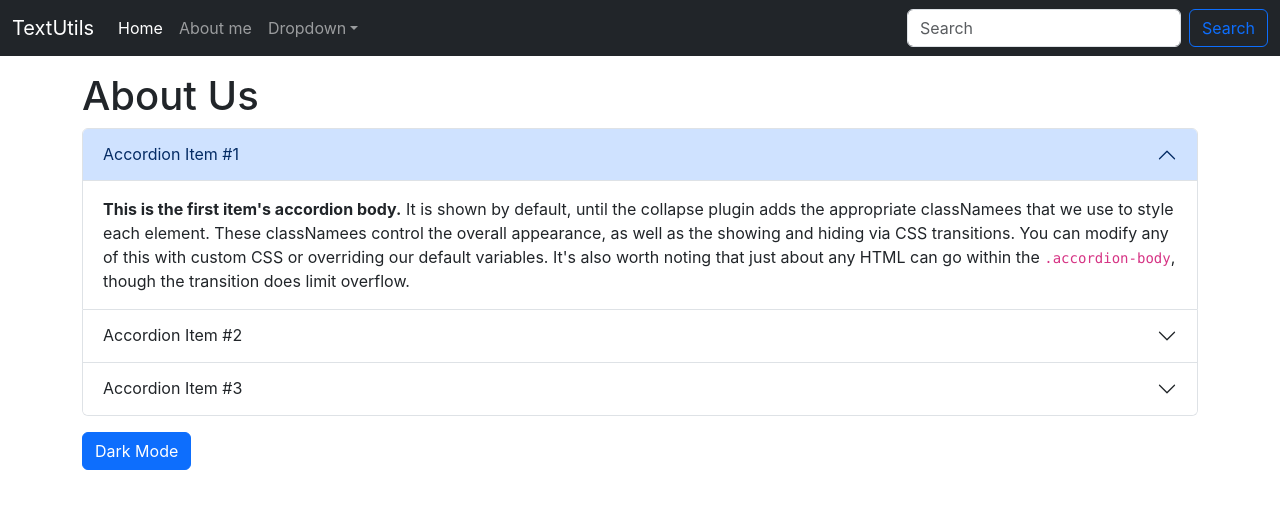
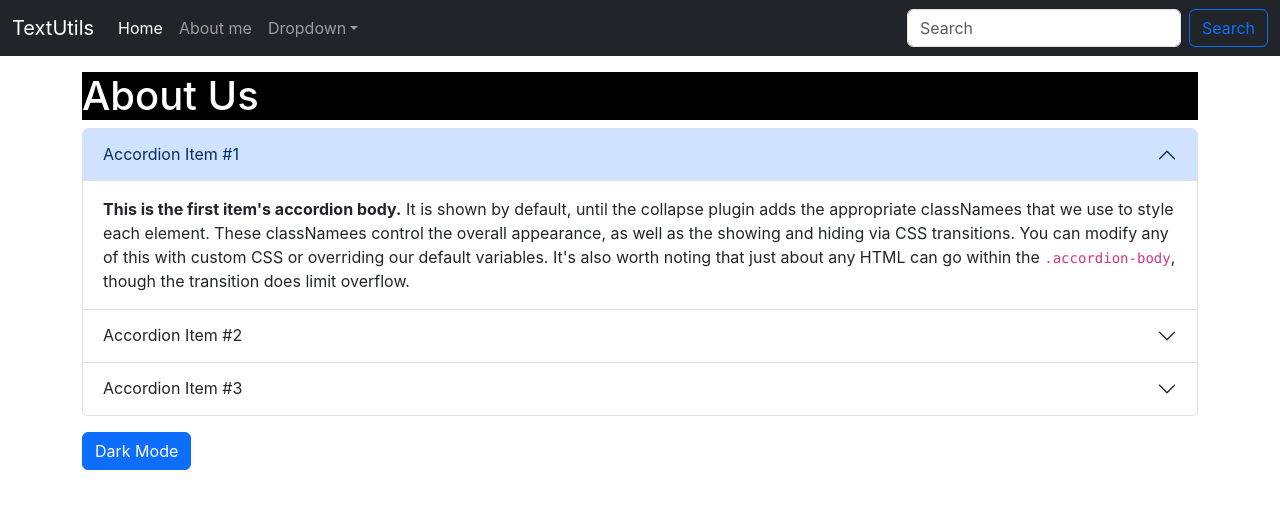
Before and after one commit to sadikurrahamanfahim/my-app, a React (Create React App) app: page / in a window 1280 px wide. Shown: the top 508 px of the page. Built offline with nearby package versions, Linux system fonts and the light colour scheme.

Commit message:
enabling dark mode

```diff
--- a/src/components/About.js
+++ b/src/components/About.js
@@ -1,9 +1,14 @@
 import React from 'react'
 
 export default function About() {
+let mystyle={
+    color : 'white',
+    backgroundColor : 'black'
+}
+
     return (
         <>
-        <h1 className="my-2">About Us</h1>
+        <h1 style = {mystyle} className="my-2">About Us</h1>
             <div className="accordion" id="accordionExample">
                 <div className="accordion-item">
                     <h2 className="accordion-header" id="headingOne">
```
